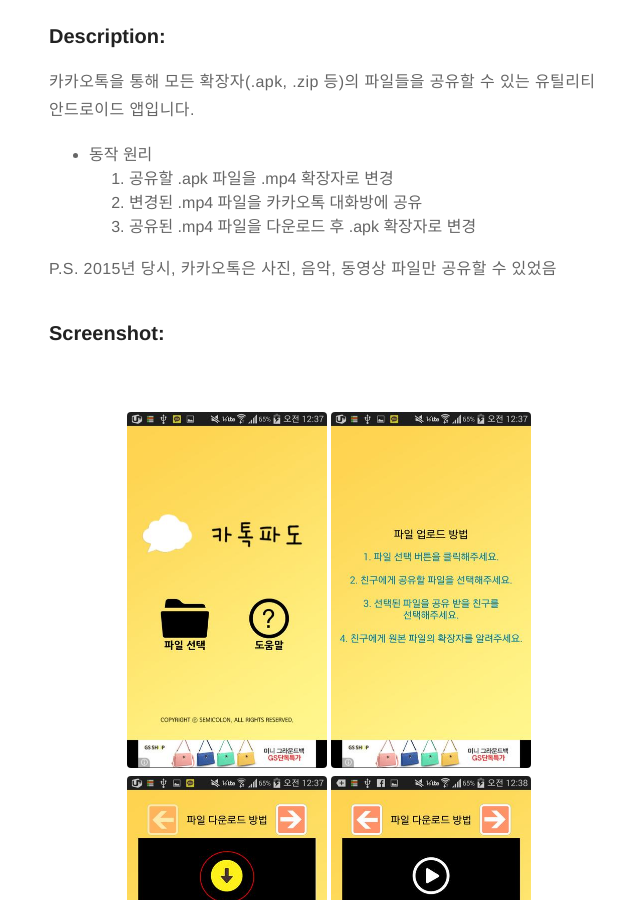
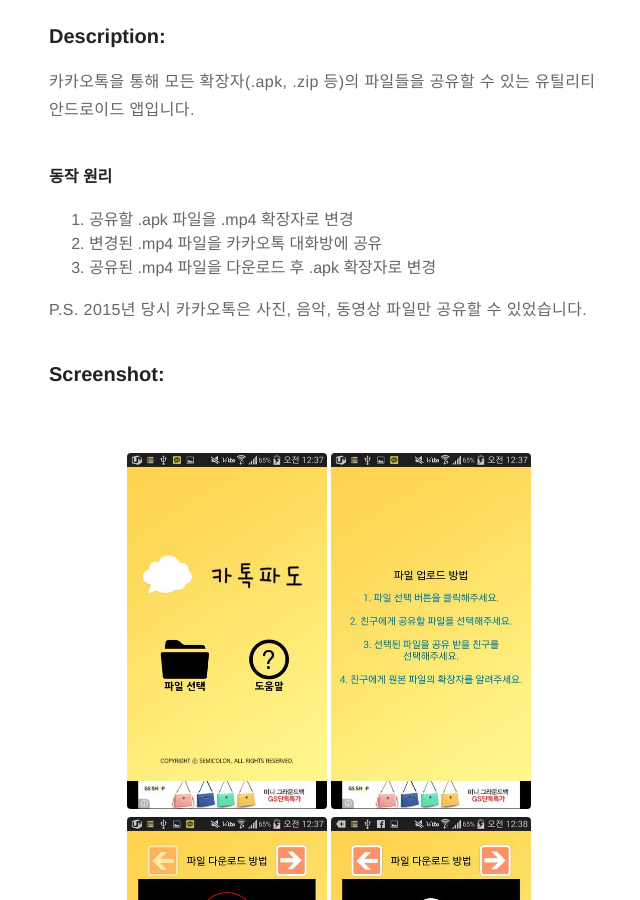
Before and after one commit to ry4nkim/ry4nkim.github.io, a Jekyll site: the page built from _posts/2015-01-01-android-kakaotalk-file-share-helper.markdown, in a window 1280 px wide and 900 px high, scrolled down 652 px. Shown: the whole window, without its empty margins (311-951 px from the left). Built offline with Jekyll 4.4.1, drawn with Linux system fonts in a browser that asks for light colours; comment, search, counter and statistics services are not loaded.

Commit message:
Update 2015-01-01-android-kakaotalk-file-share-helper.markdown

```diff
--- a/_posts/2015-01-01-android-kakaotalk-file-share-helper.markdown
+++ b/_posts/2015-01-01-android-kakaotalk-file-share-helper.markdown
@@ -24,12 +24,12 @@
 ### Description:
 카카오톡을 통해 모든 확장자(.apk, .zip 등)의 파일들을 공유할 수 있는 유틸리티 안드로이드 앱입니다.
 
-* 동작 원리
+#### 동작 원리
 1. 공유할 .apk 파일을 .mp4 확장자로 변경
 2. 변경된 .mp4 파일을 카카오톡 대화방에 공유
 3. 공유된 .mp4 파일을 다운로드 후 .apk 확장자로 변경
 
-P.S. 2015년 당시, 카카오톡은 사진, 음악, 동영상 파일만 공유할 수 있었음
+P.S. 2015년 당시 카카오톡은 사진, 음악, 동영상 파일만 공유할 수 있었습니다.
 
 ### Screenshot:
 <br>
```
